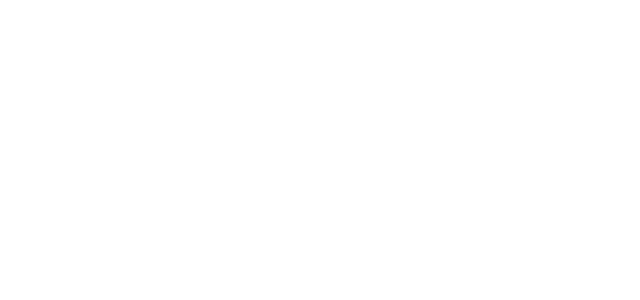
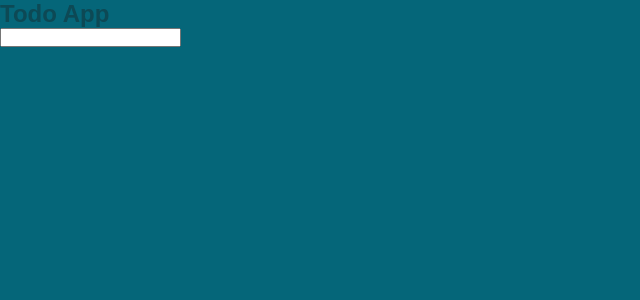
Before and after one commit to adil-shabab/todo-app-react, a React (Create React App) app in the folder todo/: page / in a window 1280 px wide. Shown: the top 300 px of the page, without its empty margins (0-640 px from the left). Built offline with nearby package versions, Linux system fonts and the light colour scheme.

Commit message:
header completed

```diff
--- a/todo/src/components/Header/Header.css
+++ b/todo/src/components/Header/Header.css
@@ -0,0 +1,16 @@
+*{
+    margin: 0;
+    padding: 0;
+    box-sizing: border-box;
+    font-family: sans-serif;
+}
+
+body{
+    background: #056679;
+    width: 100%;
+    min-height: 100vh;
+}
+h2{
+    font-weight: bold;
+    color: #0d4955;
+}
--- a/todo/src/components/Header/Header.js
+++ b/todo/src/components/Header/Header.js
@@ -1,9 +1,11 @@
 import React from 'react'
+import './Header.css'
 
 function Header() {
   return (
     <div className='container'>
-
+        <h2>Todo App</h2>
+        <input type="text" />
     </div>
   )
 }
```
